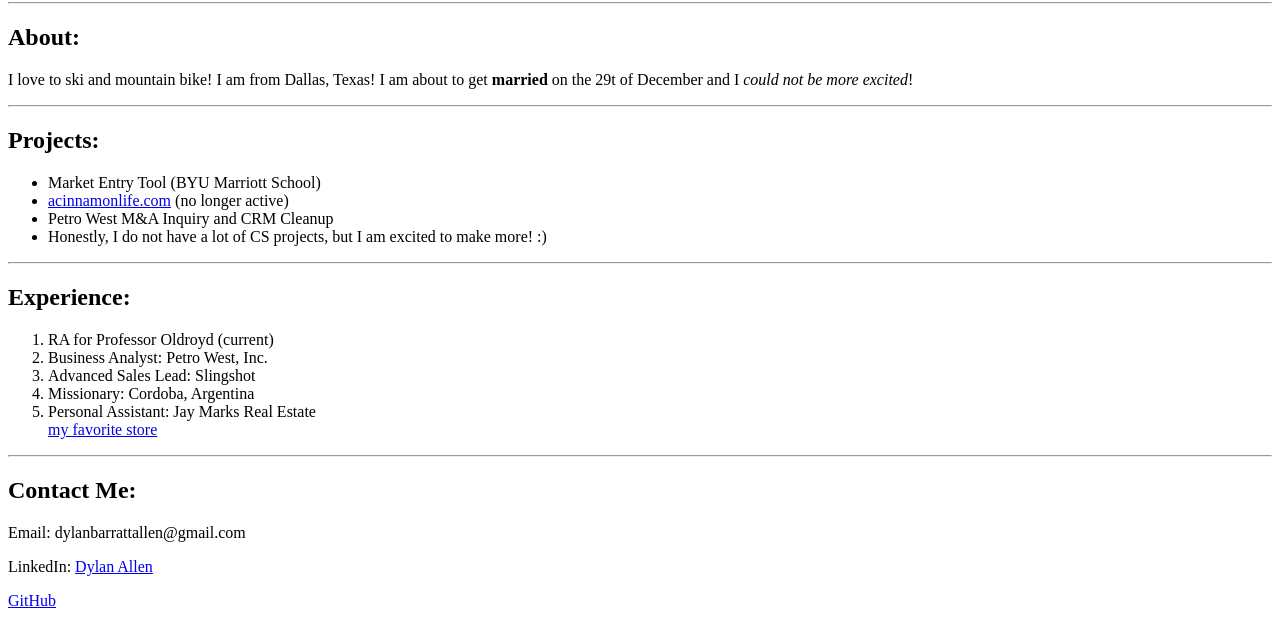
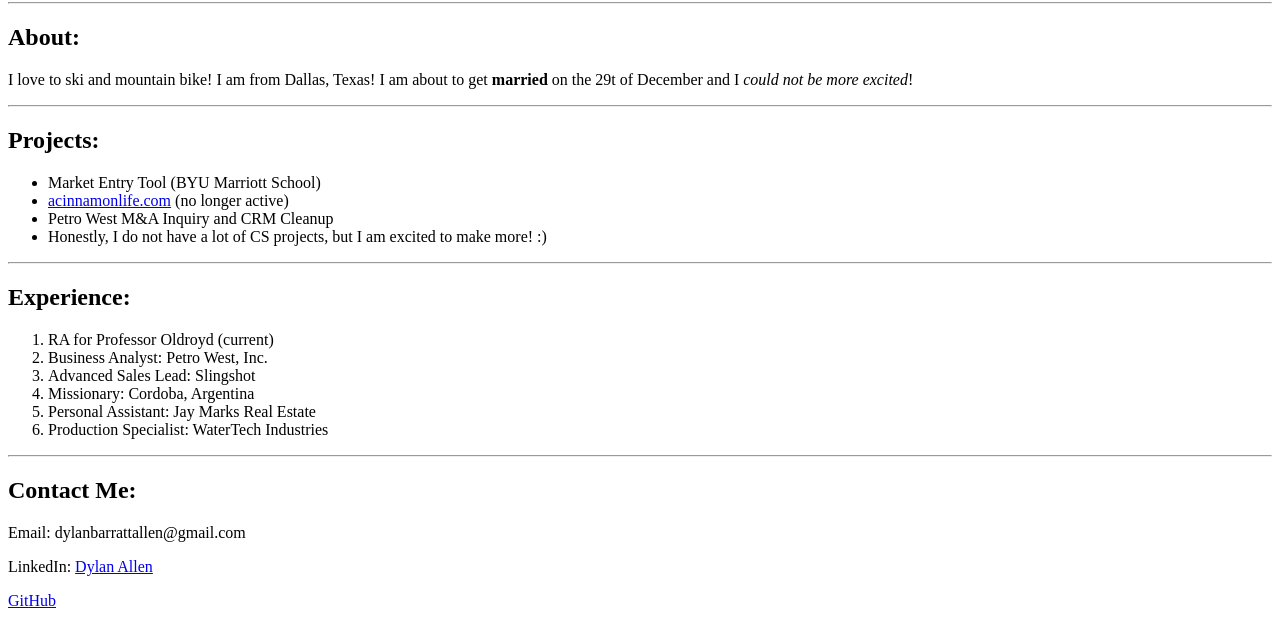
Before and after one commit to usofallen/portfolio, a plain HTML site: page index.html in a window 1280 px wide. Shown: the part 64-708 px from the top of the page. Drawn offline with Linux system fonts and the light colour scheme.

Commit message:
Second Commit

```diff
--- a/index.html
+++ b/index.html
@@ -1,7 +1,7 @@
 <! DOCTYPE html>
 <html>
   <head>
-    <title>Dylan Allen's Portfolio</title>
+    <title>Dylan Allen's Portfolio!</title>
   </head>
 
   <body>
@@ -26,7 +26,7 @@
       <li>Advanced Sales Lead: Slingshot</li>
       <li>Missionary: Cordoba, Argentina</li>
       <li>Personal Assistant: Jay Marks Real Estate</li>
-      <a href='https://www.amazon.com'>my favorite store</a>
+      <li>Production Specialist: WaterTech Industries</li>
     </ol>
 <hr/>
     <h2>Contact Me:</h2>
```
